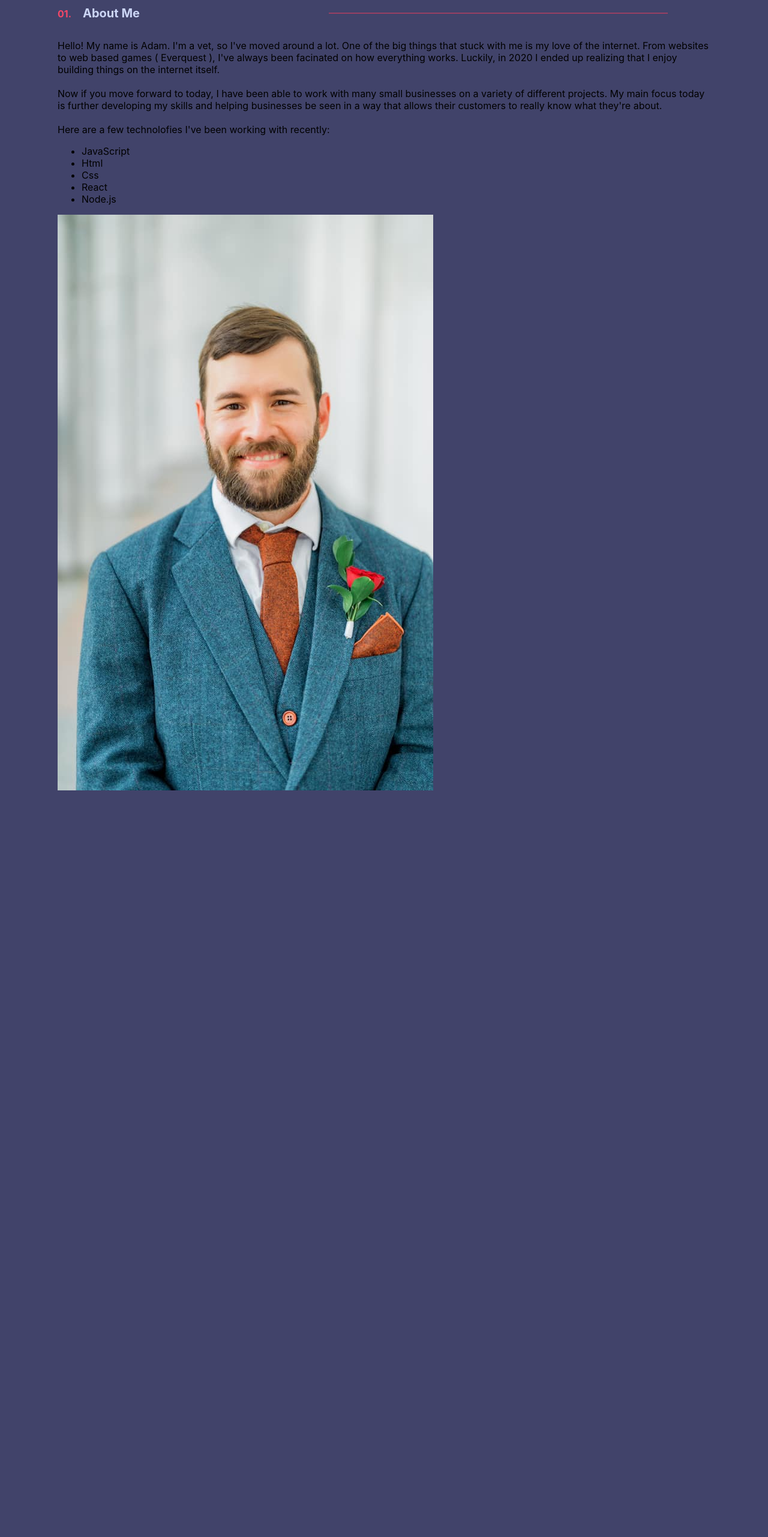
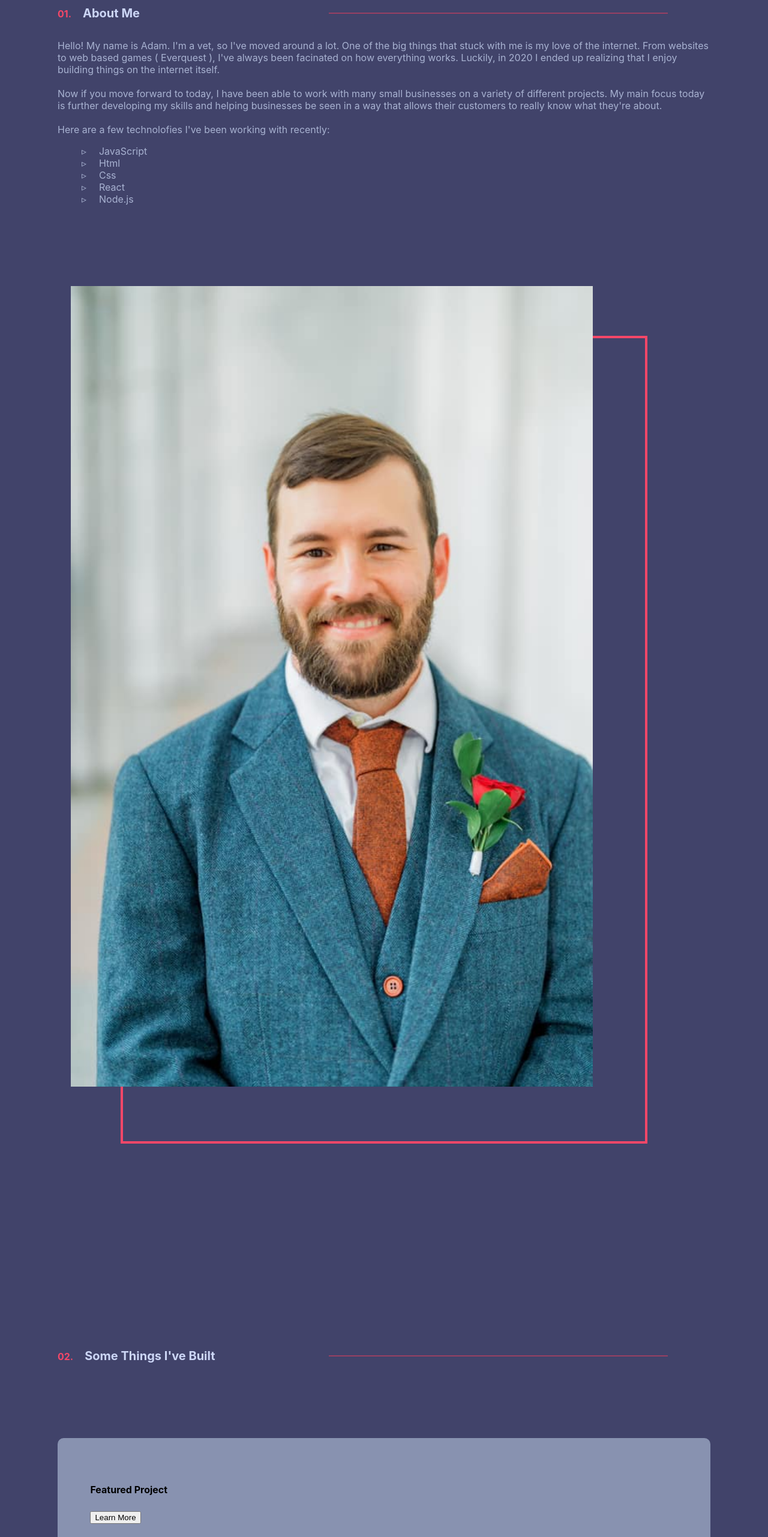
Before and after one commit to asaulters/portfolio2, a React (Create React App) app: page /contact in a window 1280 px wide. Shown: the part 1141-3704 px from the top of the page at 60% size. Before the commit the page ends 2463 px from the top, so only its background shows below. Built offline with nearby package versions, Linux system fonts and the light colour scheme.

Commit message:
started on projects and Card

```diff
--- a/src/Components/Pages/Home/Home.js
+++ b/src/Components/Pages/Home/Home.js
@@ -3,8 +3,33 @@ import React from 'react';
 import AvatarImg from '../../../Assets/Home/avatar1.jpg'
 
 import classes from './Home.module.css';
+import FeaturedCard from '../../UI/Shared/FeaturedCard';
 
 const Home = () => {
+
+  const ProjectData = [
+    {
+      'title': 'Freelance Website',
+      'description': 'A minimal themed site for my freelance web dev company. This is fully responseive and functional.',
+      'tags': 'React Html Css JavaScript',
+      'featured': true
+    },
+    {
+      'title': 'Media Site',
+      'description': 'This is a media site I designed and developed. This site is only front end, but it does have the different functional components you would expect. This includes a search function and a bookmark component.',
+      'tags': 'React JavaScript Html Css',
+      'featured': true,
+    },
+    {
+      'title': 'Mack Construction',
+      'description': 'This site is a freelance site I created for a small construction businesss. ',
+      'tags': 'React JavaScript Html Css',
+      'featured': true,
+    },
+  ]
+
+
+
   return (
     <div className={classes.wrapper}>
       <div className={classes.intro}>
@@ -33,10 +58,18 @@ const Home = () => {
             </ul>
 
         </div>
-        <div className={classes.aboutImgWapper}>
+        <div className={classes.aboutImgWrapper}>
           <img src={AvatarImg} alt='Img of myself'/>
         </div>
 
+      </div>
+      <div className={classes.projectsDiv}>
+        <div className={classes.sectionHeadings}>
+            <h3>02.<span>Some Things I've Built</span></h3><div></div>
+        </div>
+        <div className={classes.projects}>
+          <FeaturedCard projects={ProjectData}/>
+        </div>
       </div>
 
     </div>
--- a/src/Components/Pages/Home/Home.module.css
+++ b/src/Components/Pages/Home/Home.module.css
@@ -67,6 +67,8 @@ body{
     font-size: var(--fz-xl);
     padding-left: 5%;
 }
+
+
 .sectionHeadings div{
     padding-left: 30%;
     grid-column: 2/3;
@@ -76,3 +78,39 @@ body{
     align-items: center;
     margin: auto;
 }
+
+.aboutImgWrapper img{
+    width: 100%;
+    margin: -10% 10% 10% -10%;
+    background-color: var(--secondary);
+    z-index: 1000;
+    /* filter: hue-rotate(340deg); */
+    /* background-color:hsl(349, 90%, 62%); */
+}
+.aboutImgWrapper {
+    width: 80%;
+    border: 4px solid var(--terciary);
+    margin: 20% auto;
+    z-index: 0;
+}
+.aboutDiv_text{
+    font-size: var(--fz-md);
+    color: var(--medSlate);
+}
+.aboutDiv_text ul {
+    font-size: var(--fz-md);
+    color: var(--medSlate);
+    list-style: none;
+}
+.aboutDiv_text ul li::before{
+    content: "▹";
+    font-size: var(--fz-md);
+    margin-right: 2%;
+}
+.CardDiv{
+    background-color: #8892b0;
+    border-radius: 10px;
+    padding: 5%;
+    width: 90%;
+    margin: 10% auto;
+}
--- /dev/null
+++ b/src/Components/UI/Shared/FeaturedCard.js
@@ -0,0 +1,17 @@
+import React from 'react';
+
+import classes from '../../Pages/Home/Home.module.css'
+
+const FeaturedCard = (props, i) => {
+  return (
+    <div className={classes.CardDiv} key={i}>
+        <h4>Featured Project</h4>
+        <h2>{props.title}</h2>
+        <p>{props.description}</p>
+        <h6 className={classes.CardTags}>{props.tags}</h6>
+        <button>Learn More</button>
+    </div>
+  )
+}
+
+export default FeaturedCard
```
